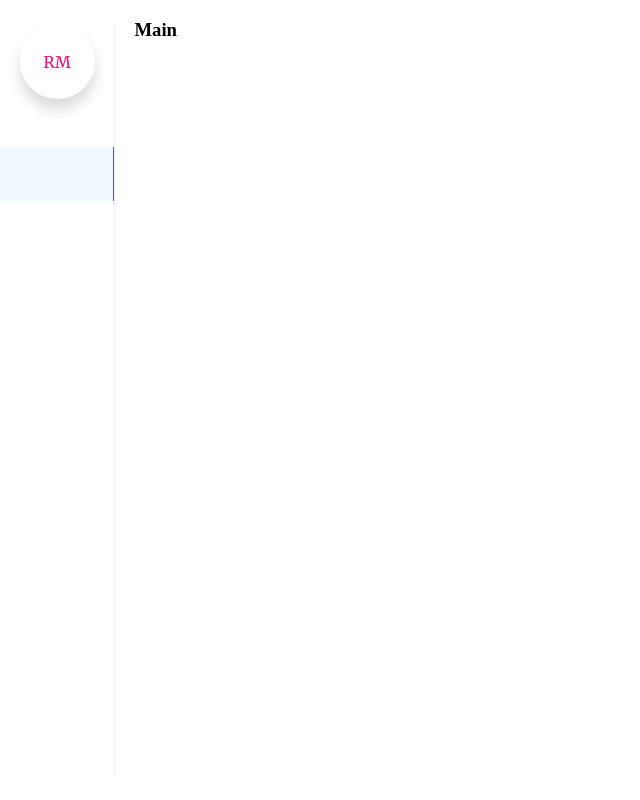
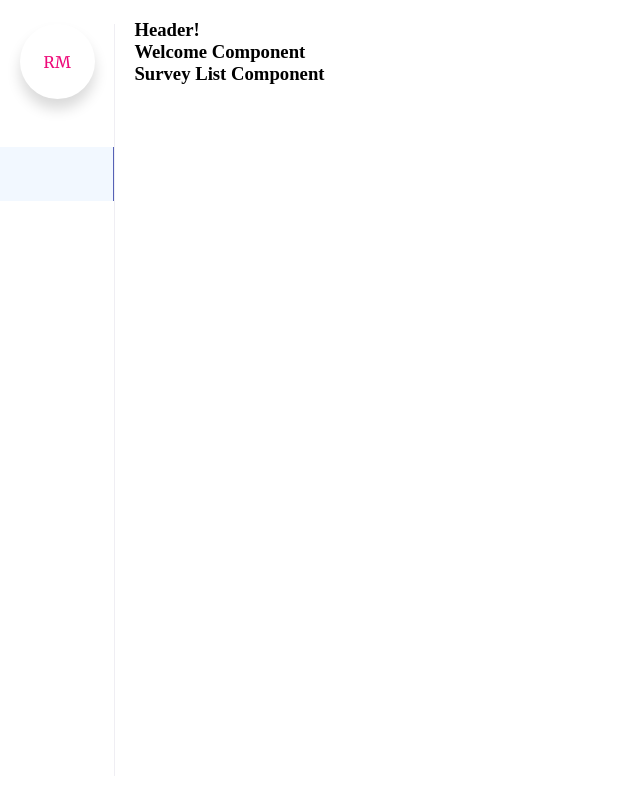
Before and after one commit to tychoandreakos/SURVEY-STMIK-AMIK-BANDUNG, a React (Create React App) app: page / in a window 1280 px wide. Shown: the whole page, without its empty margins (0-640 px from the left). Built offline with nearby package versions, Linux system fonts and the light colour scheme.

Commit message:
initialize content

```diff
--- /dev/null
+++ b/src/Components/Dashboard/Content/index.js
@@ -0,0 +1,17 @@
+import React from 'react';
+
+import Header from '../Header';
+import Welcome from '../Welcome';
+import SurveyList from '../SurveyList';
+
+const Content = () => {
+  return (
+    <div id='content'>
+      <Header />
+      <Welcome />
+      <SurveyList />
+    </div>
+  );
+};
+
+export default Content;
--- /dev/null
+++ b/src/Components/Dashboard/Header/index.js
@@ -0,0 +1,11 @@
+import React from 'react';
+
+const Header = () => {
+  return (
+    <div className='header'>
+      <h3>Header!</h3>
+    </div>
+  );
+};
+
+export default Header;
--- a/src/Components/Dashboard/Main/index.js
+++ b/src/Components/Dashboard/Main/index.js
@@ -1,6 +1,7 @@
 import React from 'react';
 
 import Sidebar from '../Sidebar';
+import Content from '../Content';
 
 import './style.scss';
 
@@ -11,7 +12,7 @@ function Dashboard() {
         <Sidebar />
       </section>
       <section id='main'>
-        <h3>Main</h3>
+        <Content />
       </section>
     </div>
   );
--- /dev/null
+++ b/src/Components/Dashboard/SurveyList/index.js
@@ -0,0 +1,11 @@
+import React from 'react';
+
+const SurveyList = () => {
+  return (
+    <div id='survey-list'>
+      <h3>Survey List Component</h3>
+    </div>
+  );
+};
+
+export default SurveyList;
--- /dev/null
+++ b/src/Components/Dashboard/Welcome/index.js
@@ -0,0 +1,11 @@
+import React from 'react';
+
+const Welcome = () => {
+  return (
+    <div className='welcome'>
+      <h3>Welcome Component</h3>
+    </div>
+  );
+};
+
+export default Welcome;
```
